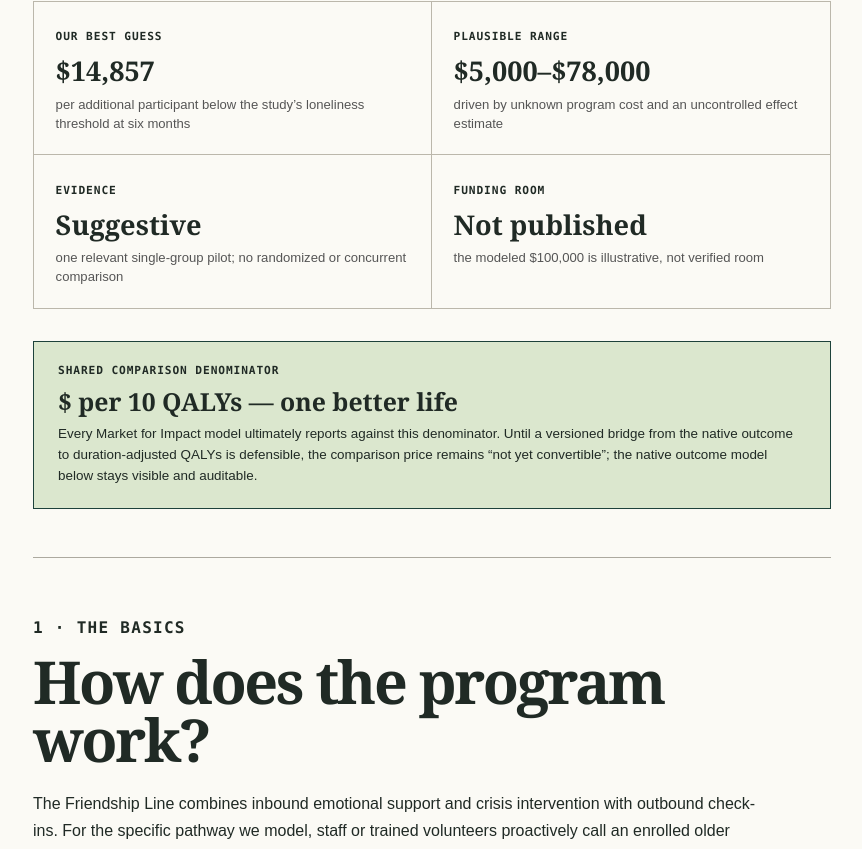
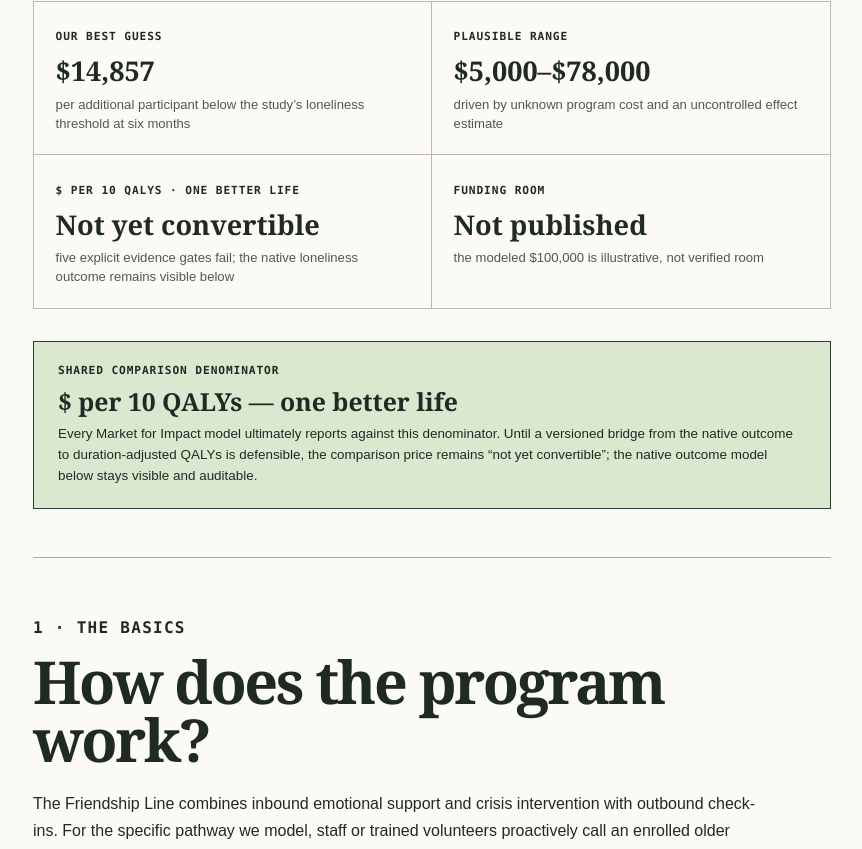
Before and after one commit to Rhys-Lindmark/market-for-impact, a Next.js app: page /charities/institute-on-aging in a window 1280 px wide. Shown: the part 1131-1980 px from the top of the page, without its empty margins (345-1207 px from the left). Built offline with nearby package versions, Linux system fonts and the light colour scheme.

Commit message:
feat: audit IOA loneliness outcome against QALYs

```diff
--- a/app/charities/institute-on-aging/page.tsx
+++ b/app/charities/institute-on-aging/page.tsx
@@ -2,6 +2,7 @@ import type { Metadata } from 'next';
 import CharityResearchReport, { type CharityReportContent } from '@/components/CharityResearchReport';
 import review from '@/data/san-francisco/institute-on-aging-review-v1.json';
 import model from '@/data/san-francisco/institute-on-aging-cea-v1.json';
+import bridgeAudit from '@/data/san-francisco/institute-on-aging-qaly-bridge-audit-v1.json';
 
 export const metadata: Metadata = {
   title: 'Institute on Aging — charity research | Market for Impact',
@@ -11,6 +12,7 @@ export const metadata: Metadata = {
 };
 
 const money = new Intl.NumberFormat('en-US', { style: 'currency', currency: 'USD', maximumFractionDigits: 0 });
+const compactMoney = new Intl.NumberFormat('en-US', { style: 'currency', currency: 'USD', notation: 'compact', maximumFractionDigits: 2 });
 const number = new Intl.NumberFormat('en-US', { maximumFractionDigits: 1 });
 const percent = new Intl.NumberFormat('en-US', { style: 'percent', maximumFractionDigits: 0 });
 const formatInput = (value: number, unit: string) => unit.includes('proportion') || unit.includes('remissions') ? percent.format(value) : `${number.format(value)} ${unit}`;
@@ -34,7 +36,7 @@ const content: CharityReportContent = {
   summary: [
     { label: 'OUR BEST GUESS', value: money.format(model.bottomLine.costPerAdditionalSixMonthRemissionUsd), detail: 'per additional participant below the study’s loneliness threshold at six months' },
     { label: 'PLAUSIBLE RANGE', value: `${money.format(model.bottomLine.plausibleRangeUsd.low)}–${money.format(model.bottomLine.plausibleRangeUsd.high)}`, detail: 'driven by unknown program cost and an uncontrolled effect estimate' },
-    { label: 'EVIDENCE', value: 'Suggestive', detail: 'one relevant single-group pilot; no randomized or concurrent comparison' },
+    { label: '$ PER 10 QALYS · ONE BETTER LIFE', value: 'Not yet convertible', detail: 'five explicit evidence gates fail; the native loneliness outcome remains visible below' },
     { label: 'FUNDING ROOM', value: 'Not published', detail: `the modeled ${money.format(model.bottomLine.giftUsd)} is illustrative, not verified room` },
   ],
   programSection: {
@@ -56,10 +58,26 @@ const content: CharityReportContent = {
     sensitivity: model.sensitivity.map((row) => ({ case: row.case, headline: `${number.format(row.additionalRemissionsPer100k)} additional remissions`, detail: `${number.format(row.participantsPer100k)} participants · ${money.format(row.costPerAdditionalRemissionUsd)} each` })),
     fundingBoundary: model.fundingRoom.boundary,
   },
+  comparisonAudit: {
+    headline: 'Not yet convertible to $ per 10 QALYs—and now we can say exactly why.',
+    body: bridgeAudit.decision,
+    candidate: {
+      label: 'BEST CANDIDATE HEALTH-UTILITY EVIDENCE',
+      value: '0.04 utility gap / year',
+      detail: 'Two observational chronic-condition studies reported a 0.04 gap between lonely and not-lonely groups. That association is useful for auditing assumptions, but it is not a causal UCLA-threshold-to-QALY mapping.',
+    },
+    failedGates: bridgeAudit.failedGates.map((gate) => ({ key: gate.key, label: gate.label, why: gate.why })),
+    illustrative: {
+      expression: bridgeAudit.illustrativeCounterfactual.arithmetic,
+      result: `= ${compactMoney.format(bridgeAudit.illustrativeCounterfactual.resultUsd)}`,
+      boundary: bridgeAudit.illustrativeCounterfactual.publicationBoundary,
+    },
+    requiredEvidence: bridgeAudit.requiredEvidence,
+  },
   evidence: review.evidence,
   reservations: review.reservations,
   excludedBenefits: model.excludedBenefits,
-  sources: review.sources,
+  sources: [...review.sources, ...bridgeAudit.sources.filter((source) => !review.sources.some((existing) => existing.url === source.url))],
 };
 
 export default function InstituteOnAgingResearchPage() {
--- a/app/san-francisco/page.tsx
+++ b/app/san-francisco/page.tsx
@@ -46,7 +46,7 @@ const canonicalResearchHref = (key: string, fallback: string) => canonicalResear
 const topResearchPrograms = [
   { organization: 'San Francisco–Marin Food Bank', program: 'Community Markets', overview: 'Client-choice groceries plus navigation and support for households facing food insecurity.', price: '≈ $6,000', unit: 'per additional household not experiencing very low food security at 12 months', betterLifePrice: 'Not yet convertible', bridgeState: 'Four evidence gates failed', evidence: 'Promising but indirect', detail: 'The causal anchor is a randomized trial of a different bundled pantry model. A separate audit finds that the health-state transition, person allocation, duration, and SFMFB causal-effect gates all fail.', href: '/charities/sf-marin-food-bank' },
   { organization: 'SF LGBT Center', program: 'Employment Services', overview: 'Affirming job-search support, coaching, career fairs, and employer partnerships for LGBTQ+ job seekers.', price: '≈ $172,000', unit: 'per additional living-wage placement in a 25%-attribution scenario', evidence: 'Reported outcomes; causal effect unknown', detail: 'The 2024 placement count has no counterfactual or retention follow-up; external employment-service effects include a plausible null.', href: '/charities/sf-lgbt-center' },
-  { organization: 'Institute on Aging', program: 'Friendship Line proactive calls', overview: 'Structured calls intended to reduce loneliness among older adults.', price: '≈ $14,900', unit: 'per additional six-month loneliness remission', evidence: 'Very uncertain', detail: 'The organization-specific pilot had no comparison group; the causal share and operating cost are modeled.', href: '/charities/institute-on-aging' },
+  { organization: 'Institute on Aging', program: 'Friendship Line proactive calls', overview: 'Structured calls intended to reduce loneliness among older adults.', price: '≈ $14,900', unit: 'per additional six-month loneliness remission', betterLifePrice: 'Not yet convertible', bridgeState: 'Five evidence gates failed', evidence: 'Very uncertain', detail: 'The organization-specific pilot had no comparison group, and the 3-item UCLA threshold has no defensible causal QALY mapping.', href: '/charities/institute-on-aging' },
   { organization: 'GLIDE', program: 'Rental assistance', overview: 'Short-term financial assistance intended to prevent shelter entry.', price: '≈ $154,000', unit: 'per additional six-month shelter entry averted', evidence: 'Very uncertain', detail: 'The effect is transferred from external homelessness-prevention evidence and current marginal funding room is unpublished.', href: '/charities/glide' },
   { organization: 'Curry Senior Center', program: 'Senior Vitality', overview: 'Technology, coaching, and group support intended to reduce loneliness.', price: '≈ $167,000', unit: 'per additional meaningful loneliness improvement at 12 months', evidence: 'Very uncertain', detail: 'The local study is uncontrolled and external digital-intervention evidence is heterogeneous.', href: '/charities/curry-senior-center' },
   { organization: 'Project Open Hand', program: 'Post-discharge medically tailored meals', overview: 'Condition-matched meals for recently hospitalized adults with known heart failure.', price: '≈ $213,000', unit: 'per additional 90-day heart-failure hospitalization averted', betterLifePrice: '≈ $133M', bridgeState: 'Conditional acute-morbidity bridge', evidence: 'Mixed randomized evidence', detail: 'The randomized primary all-cause outcome was null; the $/10-QALY result counts only short-term morbidity from the exploratory heart-failure result.', href: '/charities/project-open-hand' },
--- /dev/null
+++ b/data/san-francisco/institute-on-aging-qaly-bridge-audit-v1.json
@@ -0,0 +1,103 @@
+{
+  "version": "sf-institute-on-aging-qaly-bridge-audit-v0.1",
+  "generatedAt": "2026-08-31T19:48:00-07:00",
+  "status": "not-yet-convertible",
+  "sharedDenominator": {
+    "label": "one better life",
+    "qalyThreshold": 10,
+    "publishedPriceUsd": null
+  },
+  "nativeOutcome": "One additional participant below the study's 3-item UCLA loneliness threshold at six months",
+  "decision": "Do not publish a dollars-per-10-QALYs price. The IOA pilot measured a binary 3-item UCLA loneliness threshold, not preference-based health utility, and its 46%-to-28% change came from an uncontrolled cohort with substantial loss to follow-up. Available utility studies are cross-sectional, use different loneliness definitions and health-utility instruments, and do not establish the timing or persistence of a utility gain.",
+  "candidateEvidence": {
+    "design": "Systematic review of 19 observational studies reporting loneliness or social isolation alongside health-state utility values",
+    "population": "People with pre-existing health conditions; populations, conditions, loneliness measures, and utility instruments varied",
+    "contrast": "Lonely versus not lonely in two chronic-condition studies using HUI2 or EQ-5D-3L",
+    "annualUtilityGap": 0.04,
+    "candidateSixMonthQalyPerRemission": 0.02,
+    "candidateArithmetic": "0.04 annual utility gap x 0.5 year",
+    "boundary": "The 0.04 difference is a cross-sectional association in other populations, not a causal effect of Friendship Line, a mapping from the 3-item UCLA threshold, or a measured six-month utility gain. The review found heterogeneity and confounding too substantial for quantitative synthesis."
+  },
+  "failedGates": [
+    {
+      "key": "outcome_mapping",
+      "label": "Map the loneliness threshold to utility",
+      "status": "failed",
+      "why": "The IOA study defined loneliness as 3 or more points on the 3-item UCLA scale. The candidate utility literature used varied loneliness definitions and preference-based instruments; no validated mapping from this binary threshold to EQ-5D, HUI, SF-6D, or AQoL utility was located."
+    },
+    {
+      "key": "causal_utility_effect",
+      "label": "Separate loneliness from correlated illness",
+      "status": "failed",
+      "why": "The 0.04 utility gap is observational and comes from people with pre-existing health conditions. Depression, disability, chronic illness, and other confounding can affect both loneliness and utility, so the association cannot be treated as the causal utility gained by remitting loneliness."
+    },
+    {
+      "key": "program_effect",
+      "label": "Measure Friendship Line's causal effect",
+      "status": "failed",
+      "why": "The pilot had no concurrent control group. Of 175 baseline participants, 121 had any follow-up and only 78 completed the six-month interview; regression to the mean, secular change, selection, and missing outcomes remain unresolved."
+    },
+    {
+      "key": "duration",
+      "label": "Establish timing and persistence",
+      "status": "failed",
+      "why": "A lower loneliness share at six months does not establish when a change began, its area under the curve, whether it persisted after the final interview, or whether health utility changed for the same duration."
+    },
+    {
+      "key": "instrument_sensitivity",
+      "label": "Choose a defensible utility instrument",
+      "status": "failed",
+      "why": "The evidence review warns that EQ-5D may be insufficiently sensitive to psychological and social outcomes and that different instruments can yield materially different values. IOA did not directly collect a preference-based utility measure."
+    }
+  ],
+  "illustrativeCounterfactual": {
+    "status": "not-a-comparison-price",
+    "assumptions": "If, contrary to the missing evidence, each modeled six-month remission caused the full 0.04 annual utility difference for exactly six months, assign 0.02 QALY per remission.",
+    "nativeCostPerOutcomeUsd": 14857,
+    "qalyPerOutcome": 0.02,
+    "arithmetic": "$14,857 / 0.02 QALY x 10 QALYs",
+    "resultUsd": 7428500,
+    "publicationBoundary": "This arithmetic is shown only to expose the unsupported mapping, causality, and duration assumptions. It must not appear as IOA's comparison price, rank, or recommendation."
+  },
+  "requiredEvidence": [
+    "Pre-specify the 3-item UCLA outcome and collect a preference-based utility measure at baseline, intermediate time points, and follow-up.",
+    "Use a randomized or credible concurrent comparison with complete participant flow, exposure, missing-data analysis, and a pre-specified causal estimand.",
+    "Estimate the utility change jointly with loneliness so the bridge does not rely on a cross-study threshold mapping.",
+    "Measure onset, area under the utility curve, and persistence beyond the six-month endpoint.",
+    "Publish incremental Friendship Line cost, payer and public-funding displacement, capacity, and a dated marginal funding plan."
+  ],
+  "sources": [
+    {
+      "publisher": "Annals of the New York Academy of Sciences",
+      "title": "A proactive phone intervention for older adults to address loneliness identified by a health plan",
+      "url": "https://pmc.ncbi.nlm.nih.gov/articles/PMC13050024/",
+      "published": "2024-09-24",
+      "retrieved": "2026-08-31",
+      "sourceType": "peer-reviewed uncontrolled mixed-methods pilot"
+    },
+    {
+      "publisher": "Quality of Life Research",
+      "title": "The impact of loneliness and social isolation on health state utility values: a systematic literature review",
+      "url": "https://link.springer.com/article/10.1007/s11136-021-03063-1",
+      "published": "2022",
+      "retrieved": "2026-08-31",
+      "sourceType": "peer-reviewed systematic literature review"
+    },
+    {
+      "publisher": "UK Department for Culture, Media and Sport",
+      "title": "Tackling loneliness evidence review: full report",
+      "url": "https://www.gov.uk/government/publications/tackling-loneliness-evidence-review/tackling-loneliness-evidence-review-full-report",
+      "published": "2023-03-23",
+      "retrieved": "2026-08-31",
+      "sourceType": "government evidence review"
+    },
+    {
+      "publisher": "NIHR Journals Library",
+      "title": "Promoting social engagement and well-being in older people: the PLINY randomised controlled trial",
+      "url": "https://www.ncbi.nlm.nih.gov/books/NBK264030/",
+      "published": "2014",
+      "retrieved": "2026-08-31",
+      "sourceType": "randomized trial report with unusable health-economic analysis"
+    }
+  ]
+}
```
Also changed, not shown: 2 other files (tests, documents, lock files or other folders).
